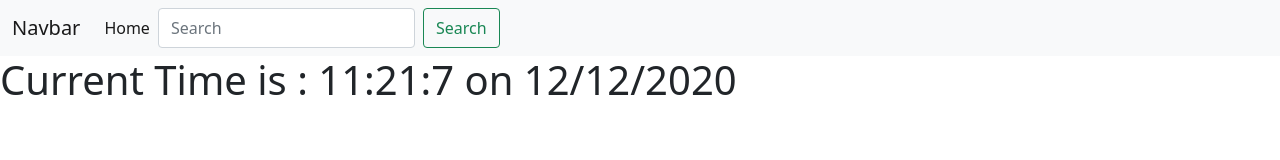
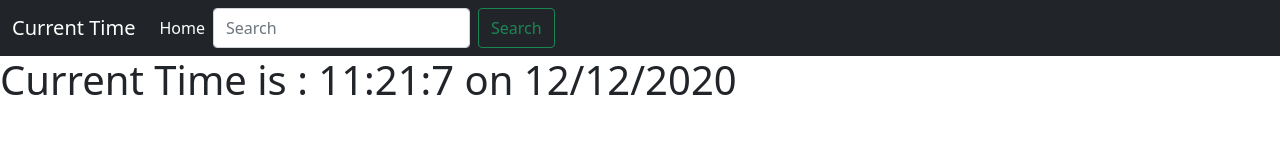
Before and after one commit to purav-sihag/Clock, a plain HTML site: page index.html in a window 1280 px wide. Drawn offline with nearby package versions, Linux system fonts and the light colour scheme.

Commit message:
Update index.html

```diff
--- a/index.html
+++ b/index.html
@@ -12,9 +12,9 @@
   </head>
   <body>
 
-    <nav class="navbar navbar-expand-lg navbar-light bg-light">
+    <nav class="navbar navbar-expand-lg navbar-dark bg-dark">
   <div class="container-fluid">
-    <a class="navbar-brand" href="#">Navbar</a>
+    <a class="navbar-brand" href="#">Current Time</a>
     <button class="navbar-toggler" type="button" data-bs-toggle="collapse" data-bs-target="#navbarSupportedContent" aria-controls="navbarSupportedContent" aria-expanded="false" aria-label="Toggle navigation">
       <span class="navbar-toggler-icon"></span>
     </button>
```
